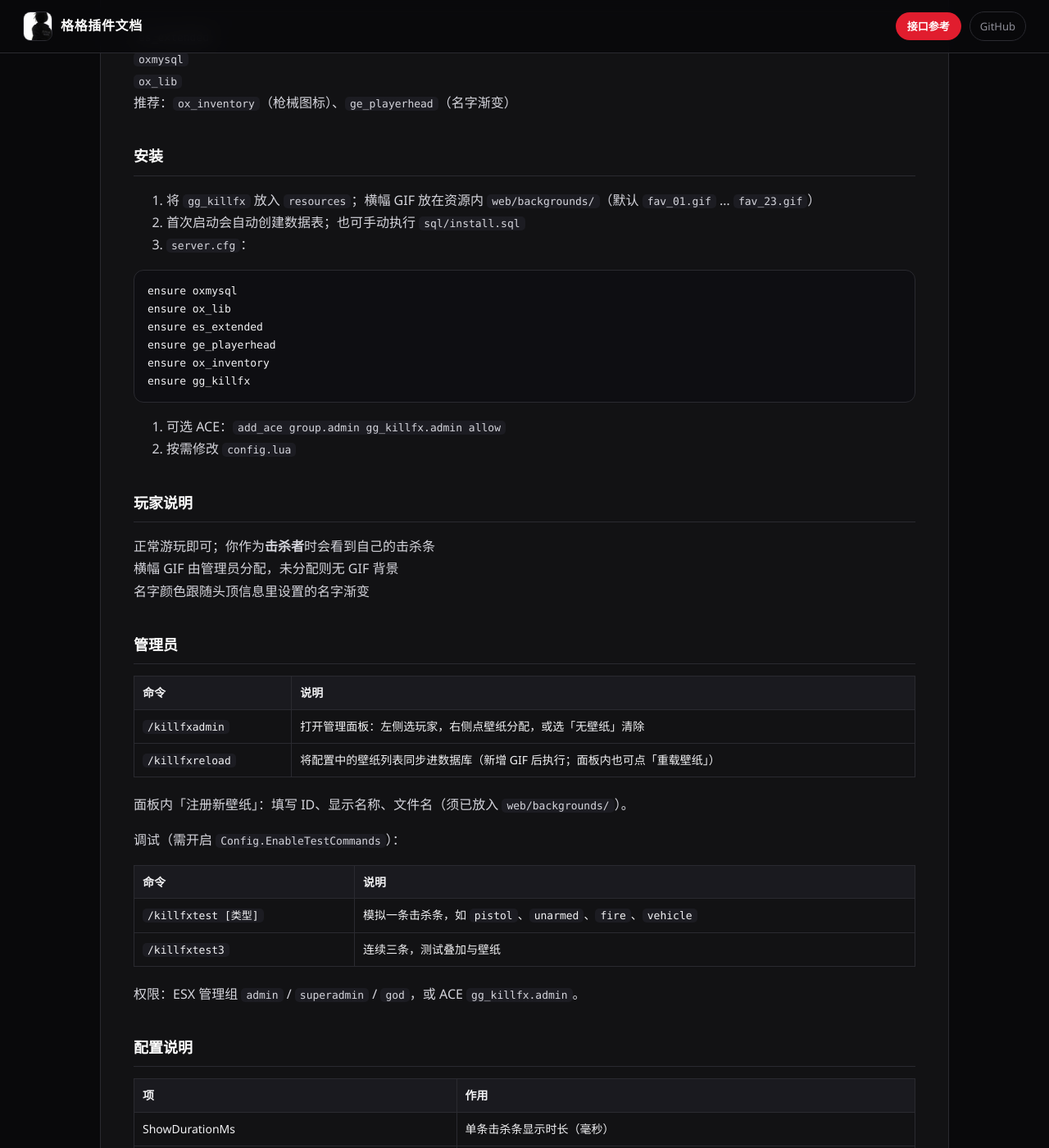
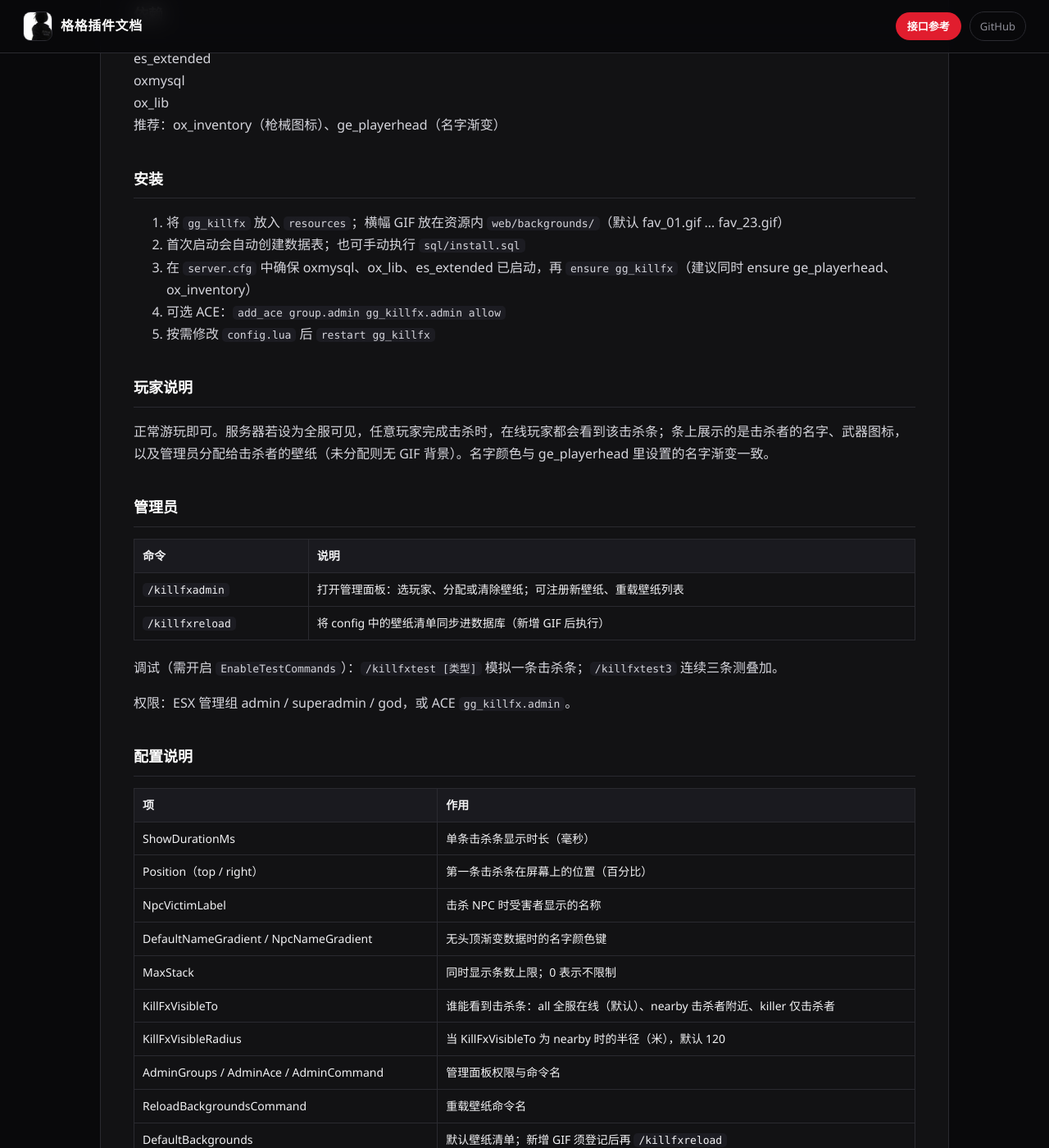
Before and after one commit to gege806/gege-docs, a Jekyll site: the page built from plugins/gg-killfx.md, in a window 1280 px wide and 1400 px high, scrolled down 605 px. Shown: the whole window at 82% size. Built offline with Jekyll 4.4.1, drawn with Linux system fonts in a browser that asks for light colours; some of the changed text lies outside the part shown.

Commit message:
Document gg_killfx 1.0.1 kill bar visibility and add plugin page.
Add KillFxVisibleTo config docs, changelog, and index link for server-wide display.

Co-authored-by: Cursor <cursoragent@cursor.com>

````diff
--- a/plugins/gg-killfx.md
+++ b/plugins/gg-killfx.md
@@ -1,13 +1,13 @@
 ---
 layout: default
-title: 击杀特效 gg_killfx
+title: "击杀特效 gg_killfx"
 ---
 
 # gg_killfx 击杀特效
 
-击杀玩家或 NPC 时，在屏幕上方显示击杀条：击杀者名 — 死因图标与可选 GIF 横幅 — 受害者名。玩家名字渐变色与 **ge_playerhead** 头顶设置一致。
+击杀玩家或 NPC 时，在屏幕上方显示击杀条：击杀者名 — 死因图标与可选 GIF 横幅 — 受害者名。玩家名字渐变色与 ge_playerhead 头顶设置一致。
 
-版本：`1.0.0`
+当前版本：**1.0.1**
 
 ## 功能
 
@@ -15,85 +15,76 @@ title: 击杀特效 gg_killfx
 - 枪械优先显示 ox_inventory 物品图；拳头、载具、火焰、坠落等显示内置图标
 - 管理员可为每位在线玩家分配专属击杀横幅 GIF，或清除为无壁纸
 - 未分配壁纸时仅显示名字与中间图标，背景透明
+- 可配置击杀条对全服、击杀者附近或仅击杀者可见（默认全服）
 
 ## 依赖
 
-- `es_extended`
-- `oxmysql`
-- `ox_lib`
-- 推荐：`ox_inventory`（枪械图标）、`ge_playerhead`（名字渐变）
+- es_extended
+- oxmysql
+- ox_lib
+- 推荐：ox_inventory（枪械图标）、ge_playerhead（名字渐变）
 
 ## 安装
 
-1. 将 `gg_killfx` 放入 `resources`；横幅 GIF 放在资源内 `web/backgrounds/`（默认 `fav_01.gif` … `fav_23.gif`）
+1. 将 `gg_killfx` 放入 `resources`；横幅 GIF 放在资源内 `web/backgrounds/`（默认 fav_01.gif … fav_23.gif）
 2. 首次启动会自动创建数据表；也可手动执行 `sql/install.sql`
-3. `server.cfg`：
-
-```cfg
-ensure oxmysql
-ensure ox_lib
-ensure es_extended
-ensure ge_playerhead
-ensure ox_inventory
-ensure gg_killfx
-```
-
+3. 在 `server.cfg` 中确保 oxmysql、ox_lib、es_extended 已启动，再 `ensure gg_killfx`（建议同时 ensure ge_playerhead、ox_inventory）
 4. 可选 ACE：`add_ace group.admin gg_killfx.admin allow`
-5. 按需修改 `config.lua`
+5. 按需修改 `config.lua` 后 `restart gg_killfx`
 
 ## 玩家说明
 
-- 正常游玩即可；你作为**击杀者**时会看到自己的击杀条
-- 横幅 GIF 由管理员分配，未分配则无 GIF 背景
-- 名字颜色跟随头顶信息里设置的名字渐变
+正常游玩即可。服务器若设为全服可见，任意玩家完成击杀时，在线玩家都会看到该击杀条；条上展示的是击杀者的名字、武器图标，以及管理员分配给击杀者的壁纸（未分配则无 GIF 背景）。名字颜色与 ge_playerhead 里设置的名字渐变一致。
 
 ## 管理员
 
 | 命令 | 说明 |
-|------|------|
-| `/killfxadmin` | 打开管理面板：左侧选玩家，右侧点壁纸分配，或选「无壁纸」清除 |
-| `/killfxreload` | 将配置中的壁纸列表同步进数据库（新增 GIF 后执行；面板内也可点「重载壁纸」） |
+| --- | --- |
+| `/killfxadmin` | 打开管理面板：选玩家、分配或清除壁纸；可注册新壁纸、重载壁纸列表 |
+| `/killfxreload` | 将 config 中的壁纸清单同步进数据库（新增 GIF 后执行） |
 
-面板内「注册新壁纸」：填写 ID、显示名称、文件名（须已放入 `web/backgrounds/`）。
+调试（需开启 `EnableTestCommands`）：`/killfxtest [类型]` 模拟一条击杀条；`/killfxtest3` 连续三条测叠加。
 
-调试（需开启 `Config.EnableTestCommands`）：
-
-| 命令 | 说明 |
-|------|------|
-| `/killfxtest [类型]` | 模拟一条击杀条，如 `pistol`、`unarmed`、`fire`、`vehicle` |
-| `/killfxtest3` | 连续三条，测试叠加与壁纸 |
-
-权限：ESX 管理组 `admin` / `superadmin` / `god`，或 ACE `gg_killfx.admin`。
+权限：ESX 管理组 admin / superadmin / god，或 ACE `gg_killfx.admin`。
 
 ## 配置说明
 
 | 项 | 作用 |
-|------|------|
+| --- | --- |
 | ShowDurationMs | 单条击杀条显示时长（毫秒） |
-| Position（top / right） | 第一条击杀条在屏幕上的位置（百分比，可微调对齐） |
+| Position（top / right） | 第一条击杀条在屏幕上的位置（百分比） |
 | NpcVictimLabel | 击杀 NPC 时受害者显示的名称 |
 | DefaultNameGradient / NpcNameGradient | 无头顶渐变数据时的名字颜色键 |
 | MaxStack | 同时显示条数上限；0 表示不限制 |
+| KillFxVisibleTo | 谁能看到击杀条：all 全服在线（默认）、nearby 击杀者附近、killer 仅击杀者 |
+| KillFxVisibleRadius | 当 KillFxVisibleTo 为 nearby 时的半径（米），默认 120 |
 | AdminGroups / AdminAce / AdminCommand | 管理面板权限与命令名 |
 | ReloadBackgroundsCommand | 重载壁纸命令名 |
-| DefaultBackgrounds | 默认壁纸清单（id、显示名、文件名）；新增 GIF 须在此登记后再重载 |
+| DefaultBackgrounds | 默认壁纸清单；新增 GIF 须登记后再 `/killfxreload` |
 | AlwaysKillfeedStems | 哪些死因始终用内置 PNG，不走 ox 物品图 |
-| EnableTestCommands | 是否启用 `/killfxtest` 等调试命令 |
+| EnableTestCommands | 是否启用 killfxtest 等调试命令 |
+
+可见范围：要全服可见保持 KillFxVisibleTo 为 all；只要击杀者本人看到改为 killer；只要击杀者周围看到改为 nearby，并按需调大或调小 KillFxVisibleRadius。
 
 ## 更换 / 新增壁纸
 
-1. 将 GIF 放入 `web/backgrounds/`（例如 `fav_24.gif`）
-2. 在 `config.lua` 的 `DefaultBackgrounds` 增加对应 id、label、file
-3. 执行 `/killfxreload` 或在管理面板点击「重载壁纸」
-4. 在面板中为玩家选择新壁纸
+1. 将 GIF 放入 `web/backgrounds/`
+2. 在 `config.lua` 的 DefaultBackgrounds 增加 id、中文名、文件名
+3. 执行 `/killfxreload` 或在管理面板重载
+4. 在面板中为玩家选择壁纸
 
-其他脚本为玩家改壁纸见 [接口参考 · gg_killfx](api.html#gg_killfx击杀特效)。
+其他脚本为玩家改壁纸见 [接口参考](api.html) 中的 gg_killfx。
 
 ## 更新日志
+
+### 1.0.1
+
+- 新增 KillFxVisibleTo、KillFxVisibleRadius：全服 / 附近 / 仅击杀者可见
+- 默认全服在线玩家均能看到击杀条
 
 ### 1.0.0
 
 - 击杀条 UI、死因图标、可选 GIF 横幅
-- NUI 管理面板分配壁纸（透明背景，不遮全屏）
+- NUI 管理面板分配壁纸
 - 击杀 NPC、与 ge_playerhead 名字渐变联动
 - 默认壁纸 fav_01～fav_23
````
